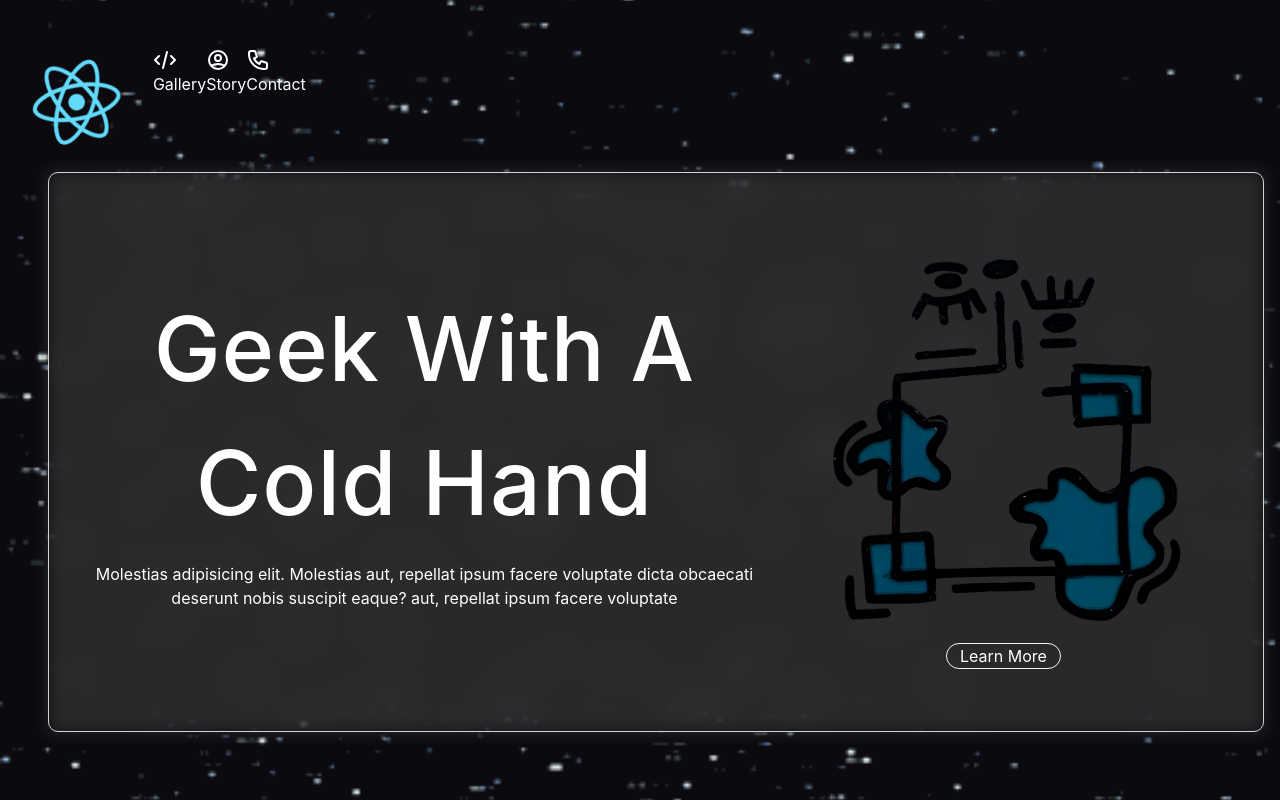
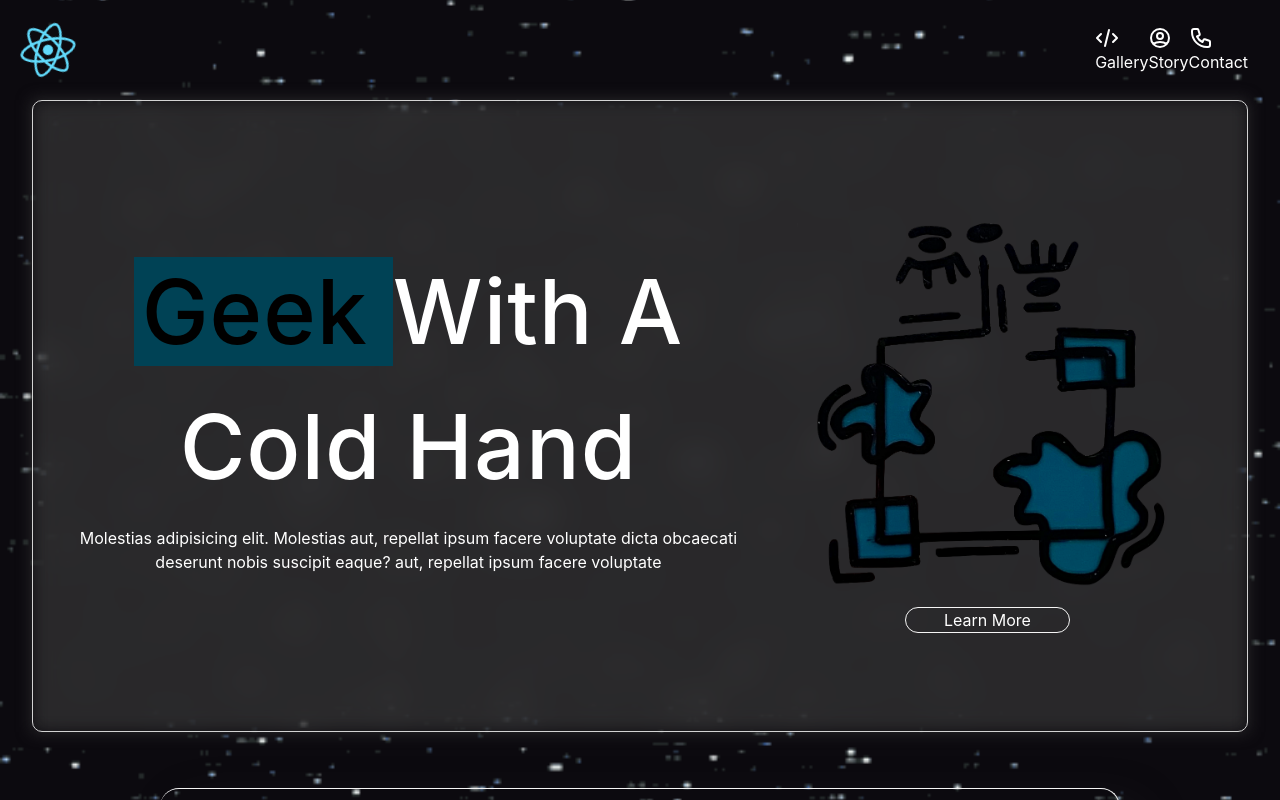
Before and after one commit to geekcoldhand/Blank_Portfolio, a React (Create React App) app: page / in a window 1280 px wide. Shown: the top 800 px of the page. Built offline with nearby package versions, Linux system fonts and the light colour scheme.

Commit message:
hero styling on text"

```diff
--- a/public/index.html
+++ b/public/index.html
@@ -10,34 +10,12 @@
       content="Web site created using create-react-app"
     />
     <link rel="apple-touch-icon" href="%PUBLIC_URL%/logo192.png" />
-    <!--
-      manifest.json provides metadata used when your web app is installed on a
-      user's mobile device or desktop. See https://developers.google.com/web/fundamentals/web-app-manifest/
-    -->
     <link rel="manifest" href="%PUBLIC_URL%/manifest.json" />
-    <!--
-      Notice the use of %PUBLIC_URL% in the tags above.
-      It will be replaced with the URL of the `public` folder during the build.
-      Only files inside the `public` folder can be referenced from the HTML.
 
-      Unlike "/favicon.ico" or "favicon.ico", "%PUBLIC_URL%/favicon.ico" will
-      work correctly both with client-side routing and a non-root public URL.
-      Learn how to configure a non-root public URL by running `npm run build`.
-    -->
     <title>React App</title>
   </head>
   <body>
     <noscript>You need to enable JavaScript to run this app.</noscript>
-    <div id="root" ></div>
-    <!--
-      This HTML file is a template.
-      If you open it directly in the browser, you will see an empty page.
-
-      You can add webfonts, meta tags, or analytics to this file.
-      The build step will place the bundled scripts into the <body> tag.
-
-      To begin the development, run `npm start` or `yarn start`.
-      To create a production bundle, use `npm run build` or `yarn build`.
-    -->
+    <div id="root"></div>
   </body>
 </html>
--- a/src/componets/Hero.js
+++ b/src/componets/Hero.js
@@ -1,22 +1,22 @@
 import heroImg from "../images/img5.png";
 export default function Hero() {
   return (
-    //make section blurry
 
-    <div className="hero mx-8 px-4">
+    <div className="hero mx-8 ">
       <div className="blur silhouette z-0  "></div>
-      <section className="absolute flex-col items-center h-full w-full z-10 px-7 hero-box lg:flex-row ">
-        <div className="hero-top-text w-3/5 flex-col justify-evenly ">
+      <section className="absolute flex-col justify-center items-center h-full w-full z-10 hero-box md:flex-row px-7">
+        <div className="hero-top-text w-5/5 flex-col justify-evenly sm:w-3/5">
 
-          <h3 className="subheading">Geek With A Cold Hand</h3>
-          <p className="my-3">
+          <h3 className="subheading">
+          <span className="hero-span pl-2 text-center"> Geek </span>With A Cold Hand</h3>
+          <p className="my-3  sm:block ">
           Molestias adipisicing elit. Molestias aut, repellat ipsum facere
           voluptate dicta obcaecati deserunt nobis suscipit eaque? aut, repellat
           ipsum facere voluptate
         </p>
         </div>
-
-        <div className="hero-bottom-text items-center w-2/5 my-8 lg:flex-col">
+        <hr></hr>
+        <div className="hero-bottom-text flex-col items-center w-2/5 my-8 ">
         <img className="hero-img my-4 " src={heroImg} alt="placeholder"></img>
         <button className =" call-to-action"> Learn More</button>
         </div>
--- a/src/componets/Navigation.js
+++ b/src/componets/Navigation.js
@@ -2,15 +2,15 @@ import logo from "../images/logo.svg";
 
 export default function Navigation() {
   return (
-    <div className ="flex justify-end">
-      <header className="hero-header flex-row text-white py-4 w-full text-center">
-
-        <nav className="flex-imp flex-row navigation w-max">
-        <img src={logo} className="App-logo" alt="logo" />
-          <menu className ="text-center" >
-            <ul className ="flex justify-center text-center">
-              <li  >
-                <a href="#projects" className = "text-center">
+    <div className="flex-row ">
+      <header className="hero-header flex-row text-white py-4 w-full text-center ">
+        <img src={logo} className="App-logo w-24" alt="logo" />
+        <div className="nav-box w-full flex-imp justify-end mr-8">
+          <nav className="flex-imp items-center flex-row navigation w-max">
+            <menu className="ml-auto text-center">
+              <ul className="flex justify-center text-center">
+                <li>
+                  <a href="#projects" className="text-center">
                     {" "}
                     <svg
                       className="w-6 h-6"
@@ -73,10 +73,8 @@ export default function Navigation() {
               </ul>
             </menu>
           </nav>
-
+        </div>
       </header>
-
-<hr></hr>
     </div>
   );
 }
--- a/src/css/mainStyle.css
+++ b/src/css/mainStyle.css
@@ -20,7 +20,7 @@
   -webkit-backdrop-filter: blur(9px);
 }
 .main-container-card {
-  padding-block: 2rem;
+
   padding-inline: 33px;
   border-radius: 19px;
   margin-top: 5%;
@@ -35,7 +35,12 @@
   position: relative;
 }
 .hero-header {
-  padding-top: 3rem;
+  padding-top: 1rem;
+  display: flex;
+}
+.hero-span{
+  color: black;
+  background: #004255;
 }
 .heading {
   font-size: calc(9vw);
@@ -49,13 +54,13 @@
 }
 .silhouette {
   position: absolute;
-  height: calc(70vh);
+  height: calc(75vh + 2rem);
   width: 100%;
 }
 .hero-box {
   border: 1px solid rgb(211, 211, 211);
   border-radius: 10px;
-  height: calc(70vh);
+  height: calc(75vh + 2rem);
 }
 
 .hero-top-text{
@@ -69,9 +74,11 @@ display: flex;
   width: calc(30vw);
 }
 .call-to-action{
-  padding-inline:calc(1vw);
+  padding-inline:calc(3vw);
+  margin-inline:calc(3vw);
   border: 1px solid whitesmoke;
   border-radius: 20px;
+
 }
 /* Actions */
 .grow:hover {
```
Lines whose indentation alone changed are shown as unchanged.
